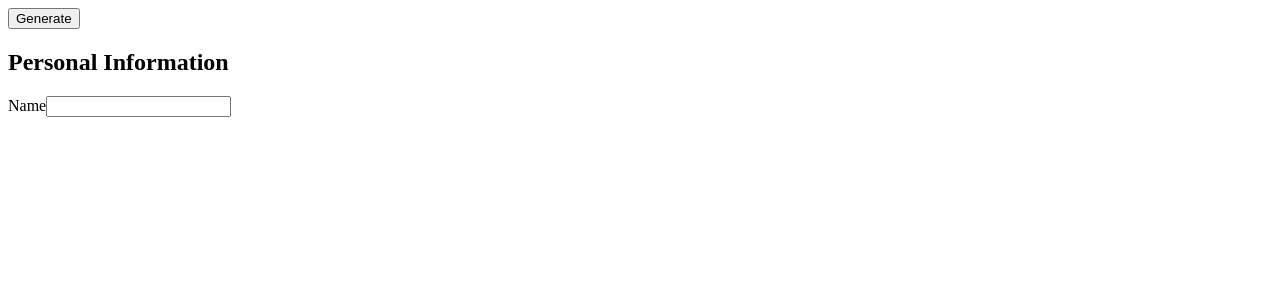
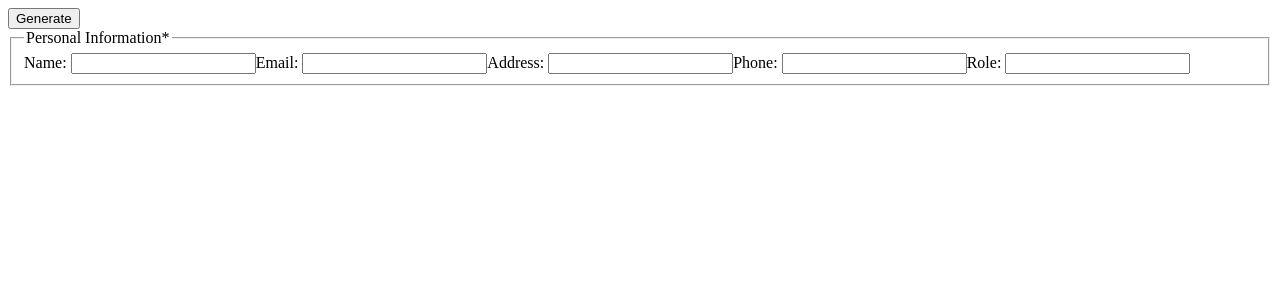
Before and after one commit to Unpetrified/resume-factory, a React (Vite) app: page / in a window 1280 px wide. Shown: the top 300 px of the page. Built offline with nearby package versions, Linux system fonts and the light colour scheme.

Commit message:
rerendering fixed, personal info jsx completed

```diff
--- a/src/components/editComponents/form elements.jsx
+++ b/src/components/editComponents/form elements.jsx
@@ -2,7 +2,7 @@ export default function Input({label, id, value, handleChange, type="text", clas
 
     return (
         <>
-        <label for={id}>{label}</label>
+        <label htmlFor={id}>{label}: </label>
         <input type={type} className={class_name} id={id} value={value} onChange={handleChange}/>
         </>
     )
--- a/src/components/editComponents/main.jsx
+++ b/src/components/editComponents/main.jsx
@@ -5,7 +5,10 @@ export default function EditCV({generateEventHandler, currentResume, updateResum
     return (
         <>
         <button onClick={generateEventHandler}>Generate</button>
-        <PersonalInfo resume={currentResume} setResume={updateResume}/>
+        <form>
+            <PersonalInfo resume={currentResume} setResume={updateResume}/>
+
+        </form>
         </>
     )
 }
--- a/src/components/editComponents/personalInfo.jsx
+++ b/src/components/editComponents/personalInfo.jsx
@@ -2,18 +2,20 @@ import Input from "./form elements";
 
 export default function PersonalInfo({resume, setResume}) {
 
-    function updateName(e) {
+    function update(e, element) {
         const newResume = {...resume};
-        newResume["Personal"]["name"] = e.target.value;
+        newResume["Personal"][element] = e.target.value;
         setResume(newResume)
     }
 
     return (
-        <>
-        <h2>Personal Information</h2>
-        <form>
-            <Input label="Name" id="name" value={resume["Personal"]["name"]} onChange={updateName}/>
-        </form>
-        </>
+        <fieldset>
+            <legend>Personal Information*</legend>
+            <Input label="Name" id="name" value={resume["Personal"]["name"]} handleChange={(e) => update(e, "name")}/>
+            <Input label="Email" id="email" value={resume["Personal"]["email"]} handleChange={(e) => update(e, "email")} type="email"/>
+            <Input label="Address" id="addr" value={resume["Personal"]["address"]} handleChange={(e) => update(e, "address")}/>
+            <Input label="Phone" id="phone" value={resume["Personal"]["telephone"]} handleChange={(e) => update(e, "telephone")} type="number"/>
+            <Input label="Role" id="role" value={resume["Personal"]["role"]} handleChange={(e) => update(e, "role")}/>
+        </fieldset>
     )
 }
```
